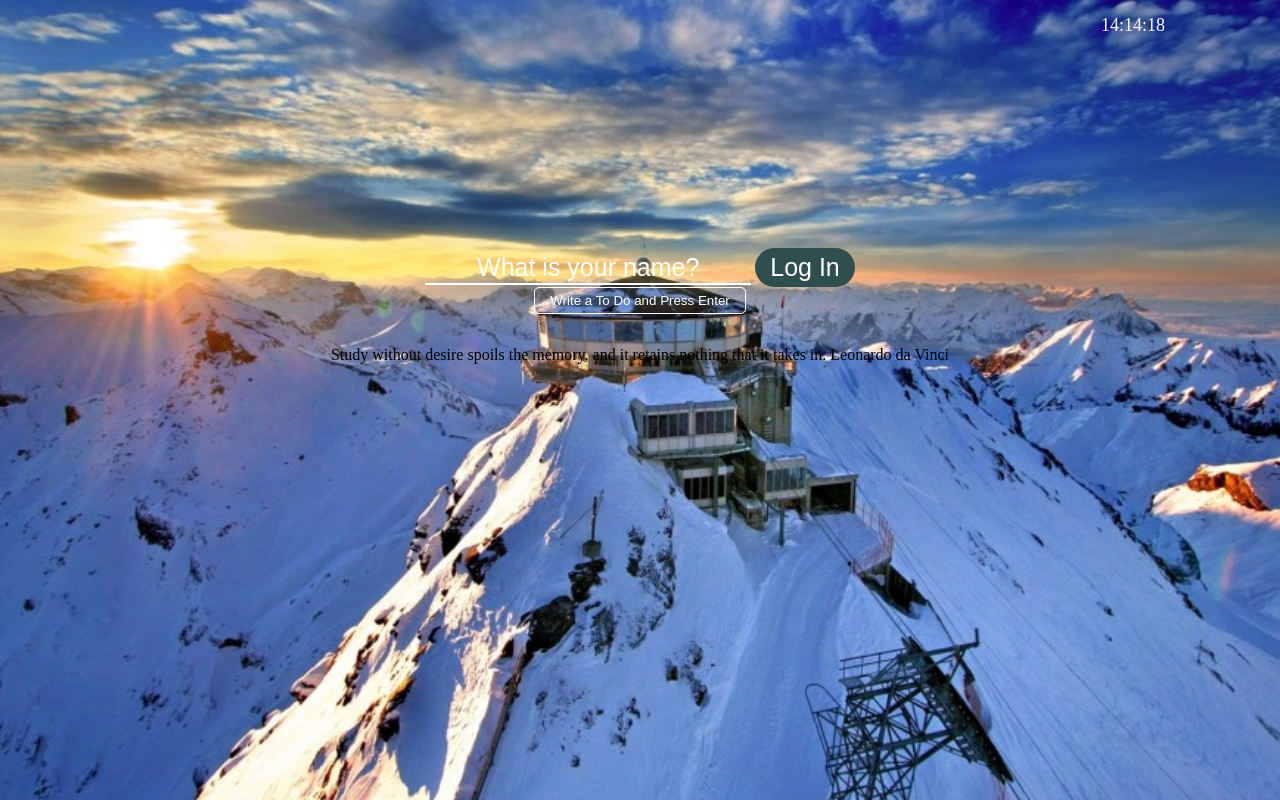
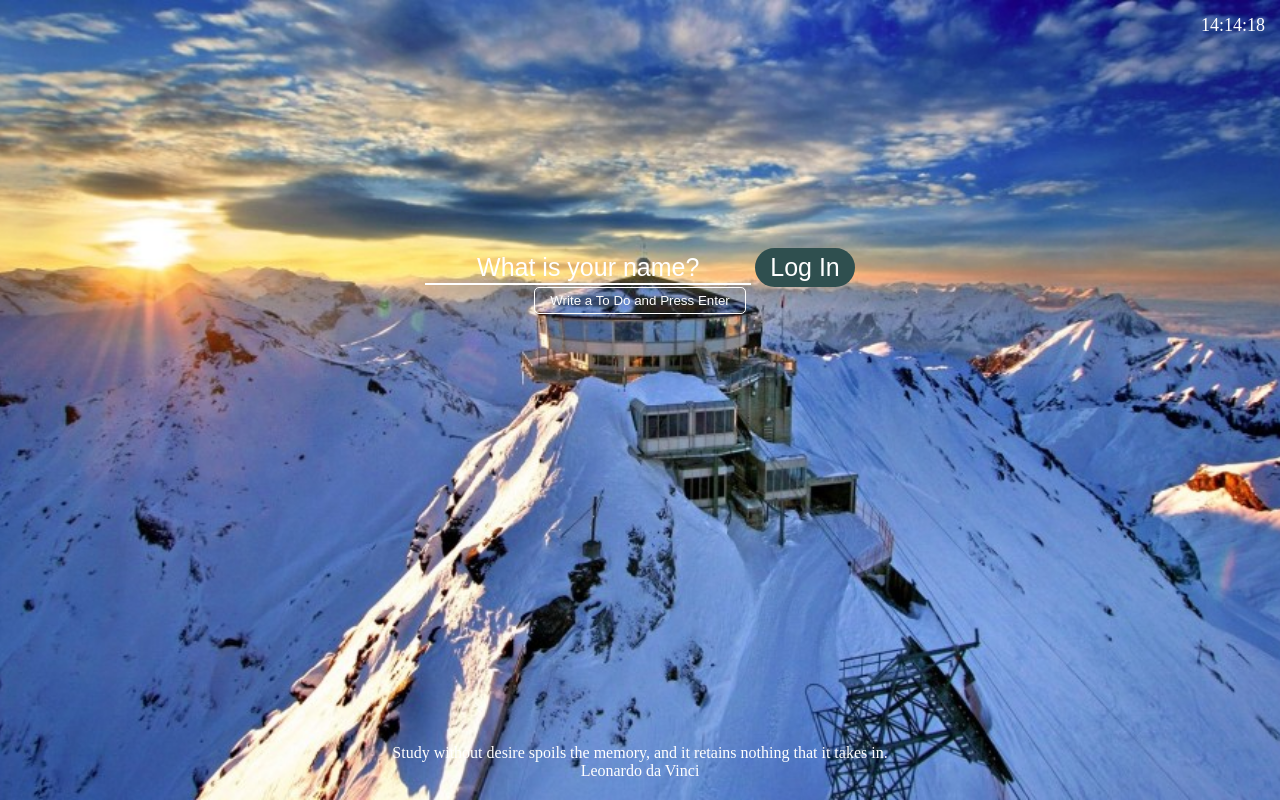
Before and after one commit to sponzibob/browser-checklist, a plain HTML site: page index.html in a window 1280 px wide. Drawn offline with Linux system fonts and the light colour scheme.

Commit message:
quote style

```diff
--- a/css/info.css
+++ b/css/info.css
@@ -8,8 +8,8 @@
   color: white;
 }
 
-#clock {
-  right: 115px;
+#weather {
+  right: 90px;
 }
 
 #info {
--- /dev/null
+++ b/css/quotes.css
@@ -0,0 +1,8 @@
+#quote {
+  display: flex;
+  flex-direction: column;
+  text-align: center;
+  color: white;
+  position: absolute;
+  bottom: 20px;
+}
--- a/index.html
+++ b/index.html
@@ -9,10 +9,10 @@
   </head>
   <body>
     <h2 id="info">
-      <div id="clock">00:00:00</div>
       <div id="weather">
         <span></span>
       </div>
+      <div id="clock">00:00:00</div>
     </h2>
 
     <form id="login-form">
@@ -33,7 +33,6 @@
       <span></span>
       <span></span>
     </div>
-
     <script src="js/greetings.js"></script>
     <script src="js/clock.js"></script>
     <script src="js/quotes.js"></script>
--- a/style.css
+++ b/style.css
@@ -4,6 +4,7 @@
 @import "css/background.css";
 @import "css/todo.css";
 @import "css/info.css";
+@import "css/quotes.css";
 
 body {
   overflow: hidden;
```
